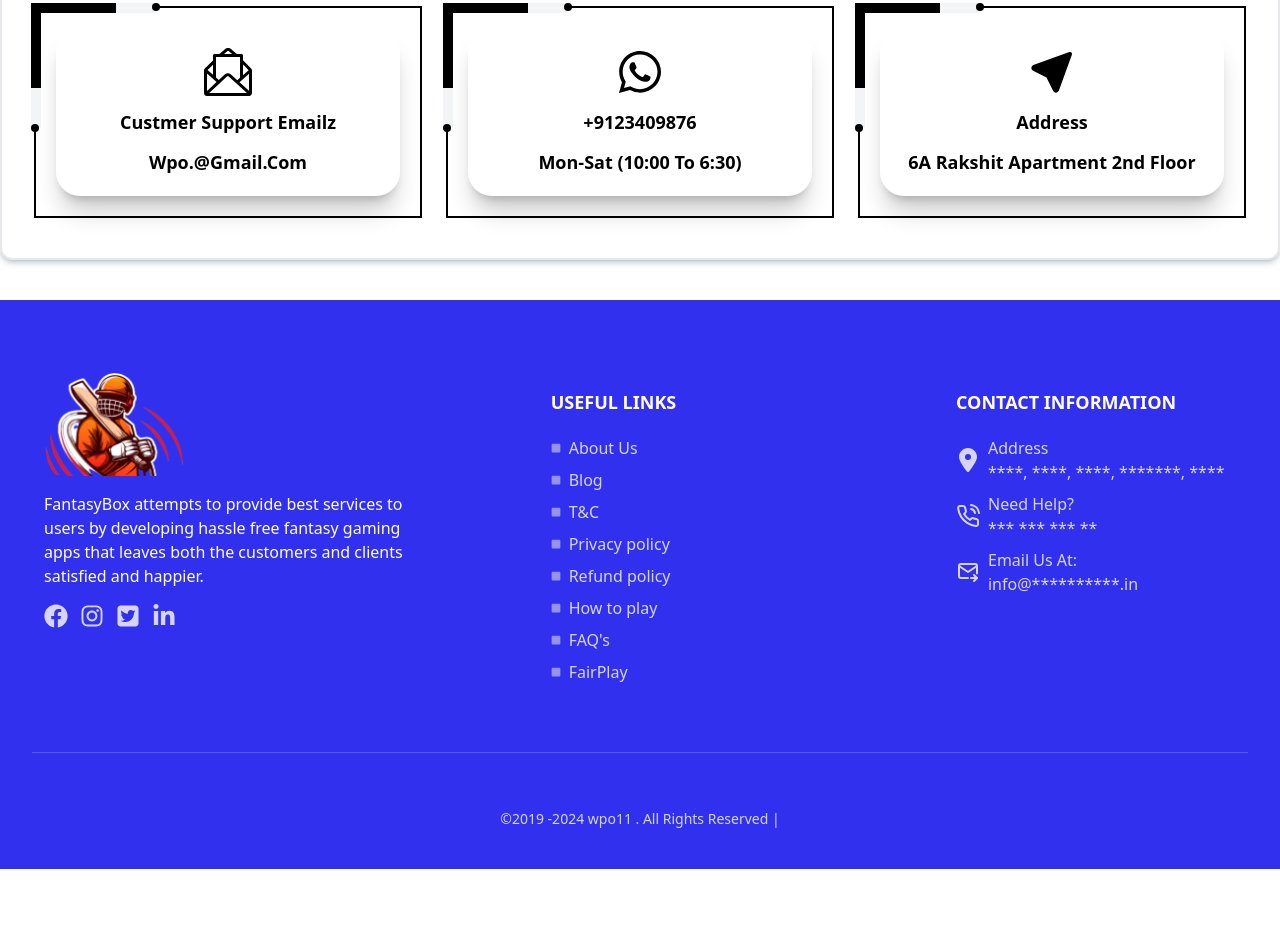
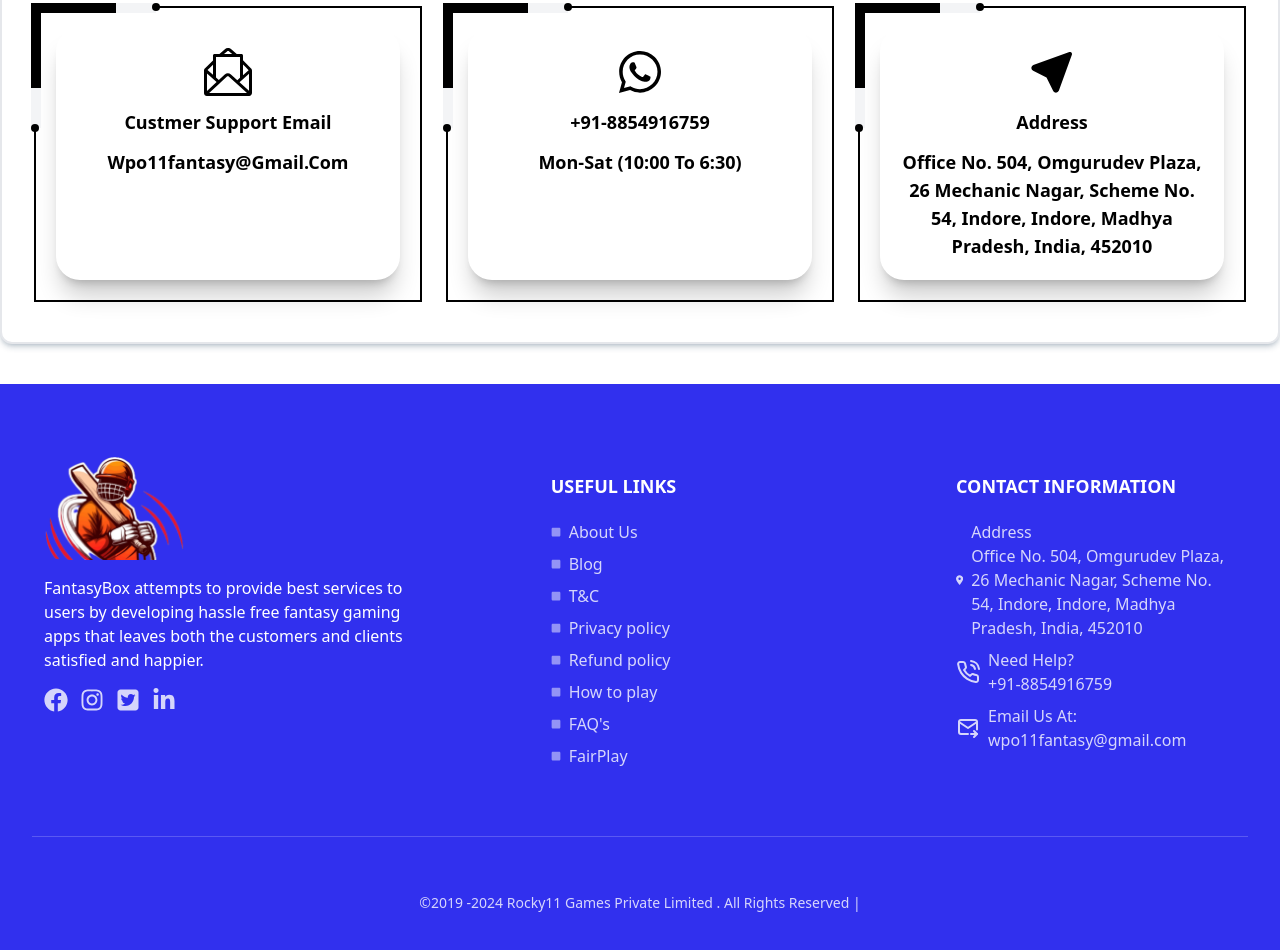
Before and after one commit to img-website/wpo11, a website: page contactus.html in a window 1280 px wide. Shown: the part 412-1362 px from the top of the page. Before the commit the page ends 1281 px from the top, so only its background shows below. Drawn offline with Linux system fonts and the light colour scheme.

Commit message:
footer changes

```diff
--- a/contactus.html
+++ b/contactus.html
@@ -35,7 +35,7 @@
 
     <meta charset="UTF-8" />
     <meta name="viewport" content="width=device-width, initial-scale=1.0" />
-    <title>Contect Us</title>
+    <title>Contact Us</title>
     <link rel="stylesheet" href="./assets/css/output.css" />
 
     <script>
@@ -191,10 +191,10 @@
               </div>
               <div
                 class="md:text-lg text-center sm:text-base text-sm leading-6 capitalize font-bold">
-                Custmer Support Emailz
+                Custmer Support Email
               </div>
               <div
-                class="md:text-lg sm:text-base text-sm capitalize font-bold text-center">wpo.@gmail.com
+                class="md:text-lg sm:text-base text-sm capitalize font-bold text-center">wpo11fantasy@gmail.com
               </div>
             </div>
           </div>
@@ -222,7 +222,7 @@
               </div>
               <div
                 class="md:text-lg text-center sm:text-base text-sm leading-6 capitalize font-bold">
-                +9123409876
+                +91-8854916759
               </div>
               <div
                 class="md:text-lg sm:text-base text-sm capitalize font-bold text-center">Mon-Sat
@@ -258,8 +258,7 @@
               </div>
               <div
                 class="md:text-lg sm:text-base text-sm capitalize font-bold text-center">
-                6A Rakshit Apartment 2nd
-                Floor
+                Office No. 504, Omgurudev Plaza, 26 Mechanic Nagar, Scheme No. 54, Indore, Indore, Madhya Pradesh, India, 452010
               </div>
             </div>
           </div>
@@ -454,7 +453,7 @@
                 </svg>
                 <div>
                   <div>Address</div>
-                  <div>****, ****, ****, *******, **** </div>
+                  <div>Office No. 504, Omgurudev Plaza, 26 Mechanic Nagar, Scheme No. 54, Indore, Indore, Madhya Pradesh, India, 452010 </div>
                 </div>
               </a>
               <a href="./contact.html"
@@ -469,7 +468,7 @@
                 </svg>
                 <div>
                   <div>Need Help?</div>
-                  <div>*** *** *** ** </div>
+                  <div>+91-8854916759</div>
                 </div>
               </a>
               <a href="javascript:;"
@@ -487,7 +486,7 @@
                 </svg>
                 <div>
                   <div>Email Us At:</div>
-                  <div>info@**********.in </div>
+                  <div>wpo11fantasy@gmail.com </div>
                 </div>
               </a>
 
@@ -496,7 +495,7 @@
         </div>
         <div
           class="w-full flex flex-wrap items-center gap-x-10 gap-y-5 justify-center pt-8 lg:pt-14 lg:mt-8 border-t border-white/20 text-xs lg:text-sm">
-          <div class="w-auto opacity-80">©2019 -2024 wpo11 . All Rights Reserved
+          <div class="w-auto opacity-80">©2019 -2024 Rocky11 Games Private Limited . All Rights Reserved
             |</div>
 
         </div>
```
Also changed, not shown: about.html (+4 -4 lines), blog.html (+4 -4 lines), fairplay.html (+4 -4 lines), faq.html (+4 -4 lines), howtoplay.html (+4 -4 lines), index.html (+38 -8 lines), refundPolicy.html (+4 -4 lines), terms&Conditions.html (+5 -5 lines).
